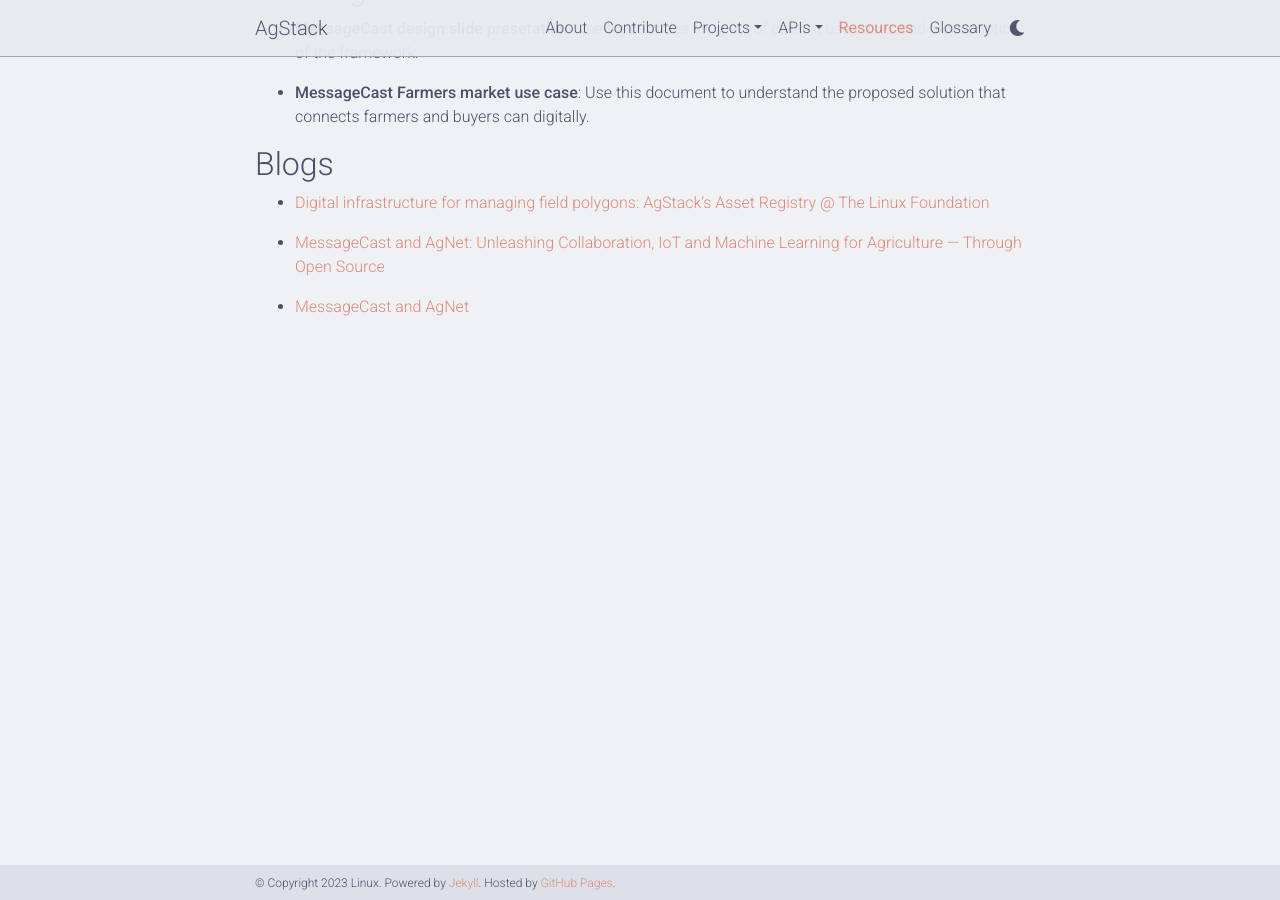
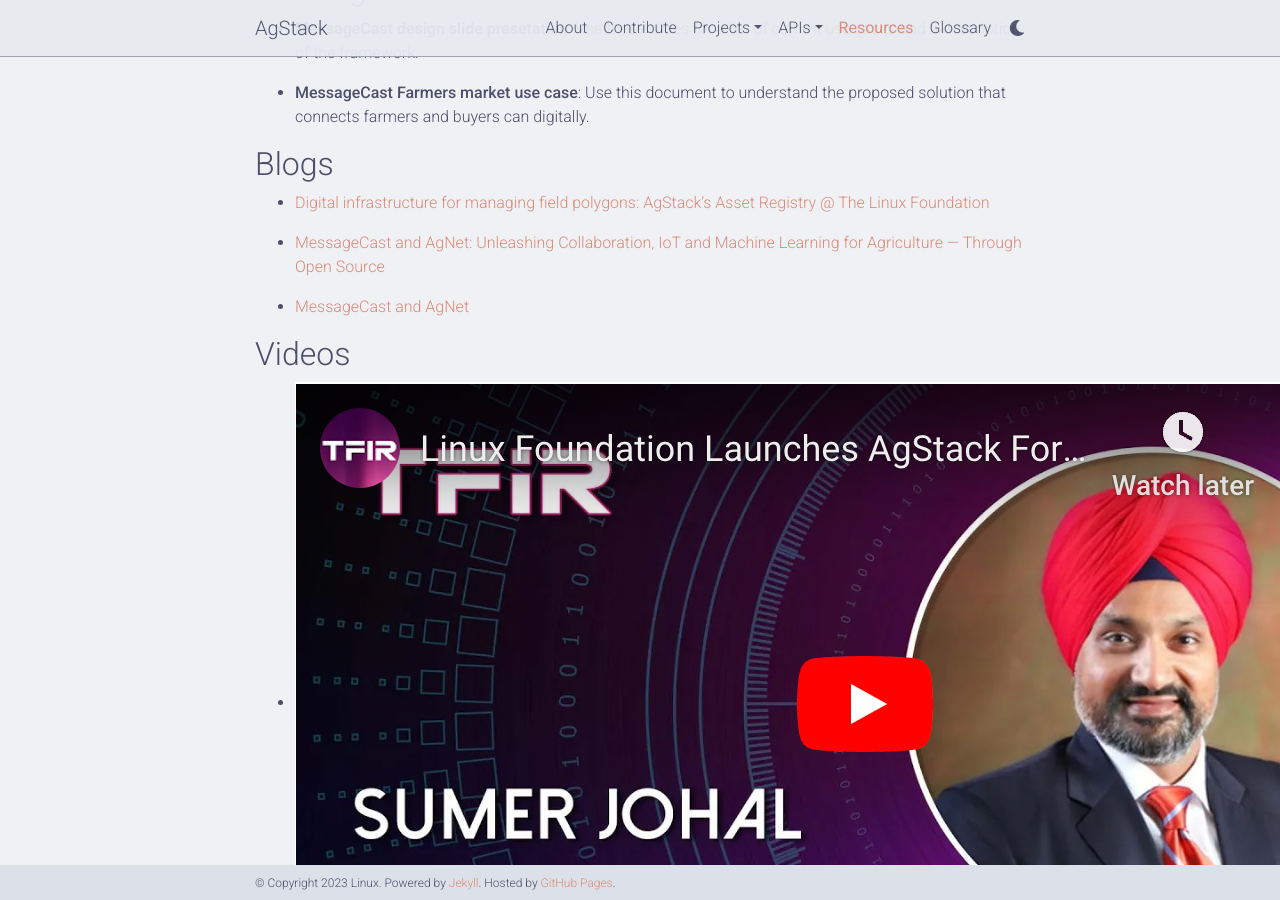
Before and after one commit to vmbrasseur/agstack-website, a Jekyll site: the page built from _pages/resources.md, in a window 1280 px wide and 900 px high, scrolled down 500 px. Built offline with Jekyll 4.4.1, drawn with Linux system fonts in a browser that asks for light colours; comment, search, counter and statistics services are not loaded; a style sheet for code colours, icons or effects is not loaded.

Commit message:
Update resources.md
updates

```diff
--- a/_pages/resources.md
+++ b/_pages/resources.md
@@ -29,3 +29,7 @@
 - [MessageCast and AgNet: Unleashing Collaboration, IoT and Machine Learning for Agriculture — Through Open Source](https://docs.google.com/document/d/1o-mf_VQddPSoW5H5jTTYpDdpJE1mS6RyyLYW6ASZ7bA/edit#heading=h.yv08vn4q249n)
 
 - [MessageCast and AgNet](https://medium.com/@mjackson08/messagecast-and-agnet-c662079f0410)
+
+## Videos
+
+- [![Linux Foundation Launches AgStack YouTube video](/assets/img/youtube_image.png)](https://www.youtube.com/watch?v=C_TO86dGjXg "Linux Foundation Launches AgStack")
```
